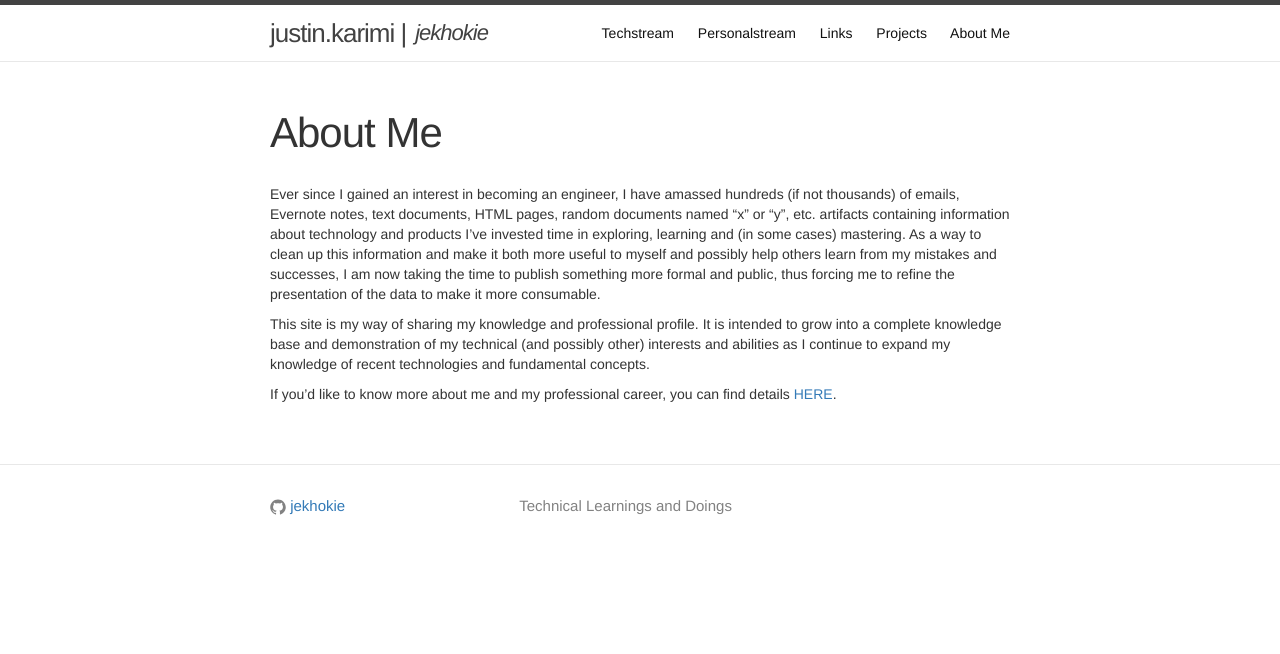
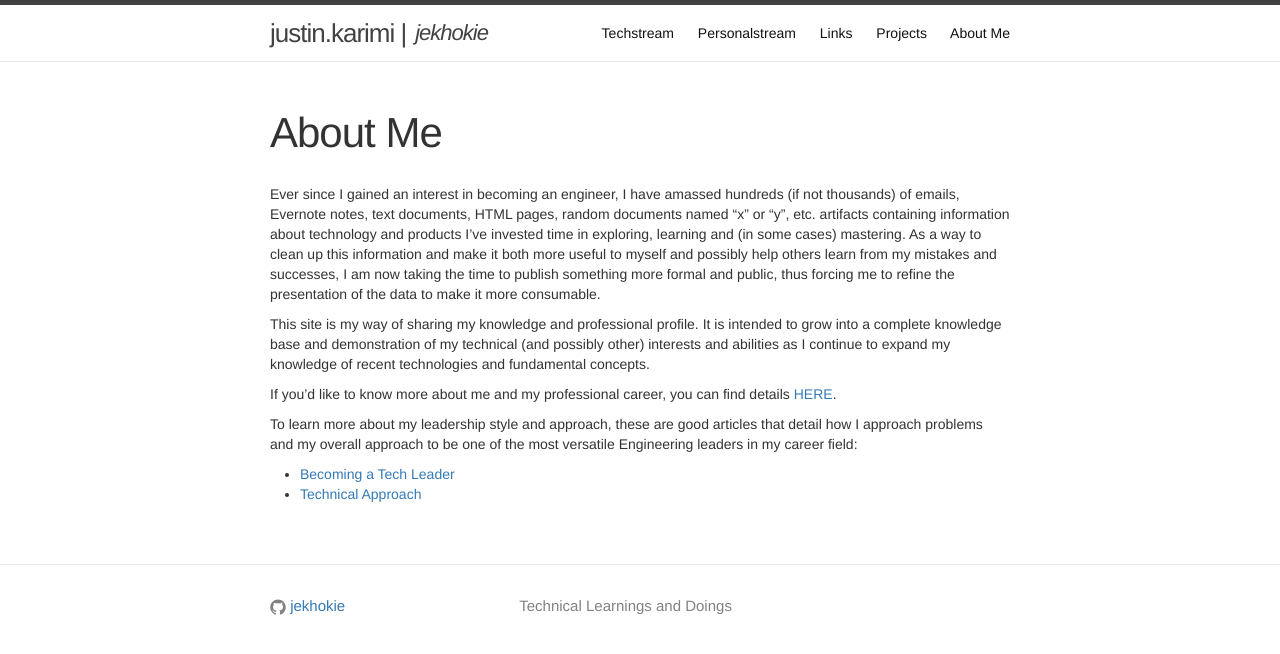
Before and after one commit to jekhokie/jekhokie.github.io, a Jekyll site: the page built from about-me.md, in a window 1280 px wide. Shown: the top 654 px of the page. Built offline with Jekyll 4.4.1, drawn with Linux system fonts in a browser that asks for light colours.

Commit message:
Update "About Me" Page for Post Links
Update my "About Me" page to link directly to articles that detail my
overall approach and vision for my career.

```diff
--- a/about-me.md
+++ b/about-me.md
@@ -18,3 +18,9 @@ as I continue to expand my knowledge of recent technologies and fundamental conc
 
 If you'd like to know more about me and my professional career, you can find details
 <a href="https://www.linkedin.com/in/justin-karimi-cissp/" target="_blank">HERE</a>.
+
+To learn more about my leadership style and approach, these are good articles that detail how I approach
+problems and my overall approach to be one of the most versatile Engineering leaders in my career field:
+
+- [Becoming a Tech Leader]({% post_url 2016-10-29-becoming-a-tech-leader %})
+- [Technical Approach]({% post_url 2016-12-05-technical-approach %})
```
